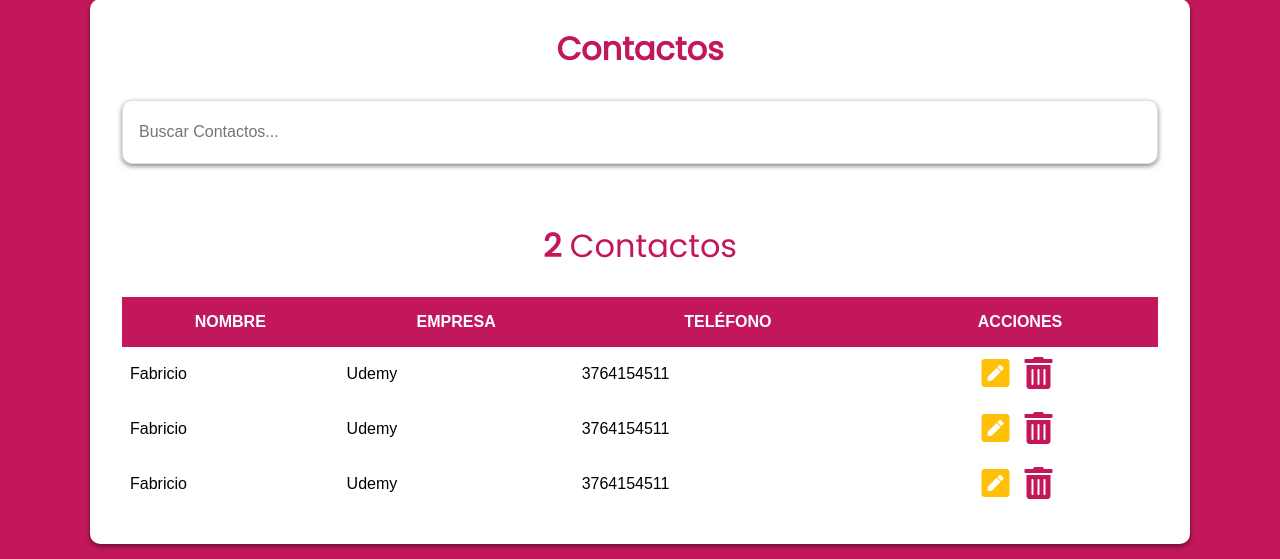
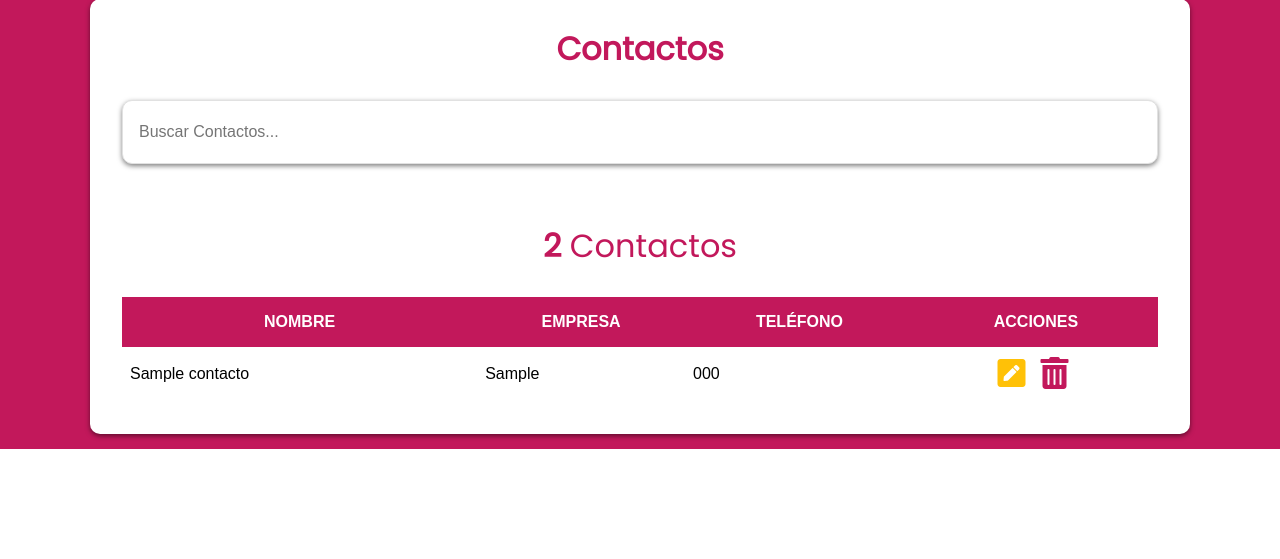
Before and after one commit to FabriJuncal/CRUD-Project-Contacts-Agenda-master, a PHP site: page / in a window 1280 px wide. Shown: the part 521-1080 px from the top of the page. After the commit the page ends 970 px from the top, so only its background shows below. Run offline with PHP 8.4, Linux system fonts and the light colour scheme; tables that the repository leaves empty or names only in its code hold one stand-in row (values such as "Sample post").

Commit message:
Se imprimen todos los registros de la BD

```diff
--- /dev/null
+++ b/inc/funciones/funciones.php
@@ -0,0 +1,16 @@
+<?php
+
+    function obtenerContactos(){
+        include 'bd.php';
+
+        try {
+
+            return $conn->query("SELECT id, nombre, empresa, telefono FROM contactos");
+
+        } catch (Exception $e) {
+
+            echo "Error!!" . $e->getMessage() . "<br>";
+            return false;
+
+        }
+    }
--- a/index.php
+++ b/index.php
@@ -1,4 +1,7 @@
-<?php include 'inc/layout/header.php'; ?>
+<?php
+    include 'inc/funciones/funciones.php';
+    include 'inc/layout/header.php';
+?>
 
 <div class="contenedor-barra">
     <h1>Agenda de Contactos</h1>
@@ -33,53 +36,32 @@
                 </thead>
 
                 <tbody>
+
+                    <?php
+                        $contactos = obtenerContactos();
+                            if($contactos->num_rows){
+
+                            foreach($contactos as $contacto){ ?>
+
+
                             <tr>
-                        <td>Fabricio</td>
-                        <td>Udemy</td>
-                        <td>3764154511</td>
+                                <td><?php echo $contacto['nombre'] ?></td>
+                                <td><?php echo $contacto['empresa'] ?></td>
+                                <td><?php echo $contacto['telefono'] ?></td>
                                 <td>
-                            <a href="editar.php?id=1" class="btn-editar btn">
+                                    <a href="editar.php?id=<?php echo $contacto['id'] ?>" class="btn-editar btn">
                                         <i class="fas fa-pen-square"></i>
                                     </a>
 
                                     <!-- "data-id" es un atributo personalisado, es una nueva caracteristica de HTML, agragando data-[nombre], creamos el atributo personalisado -->
-                            <button data-id="1" type="button" class="btn-borrar btn">
+                                    <button data-id="<?php echo $contacto['id'] ?>" type="button" class="btn-borrar btn">
                                         <i class="fas fa-trash-alt"></i>
                                     </button>
                                 </td>
                             </tr>
 
-                    <tr>
-                        <td>Fabricio</td>
-                        <td>Udemy</td>
-                        <td>3764154511</td>
-                        <td>
-                            <a href="editar.php?id=1" class="btn-editar btn">
-                                <i class="fas fa-pen-square"></i>
-                            </a>
-
-                            <!-- "data-id" es un atributo personalisado, es una nueva caracteristica de HTML, agragando data-[nombre], creamos el atributo personalisado -->
-                            <button data-id="1" type="button" class="btn-borrar btn">
-                                <i class="fas fa-trash-alt"></i>
-                            </button>
-                        </td>
-                    </tr>
-
-                    <tr>
-                        <td>Fabricio</td>
-                        <td>Udemy</td>
-                        <td>3764154511</td>
-                        <td>
-                            <a href="editar.php?id=1" class="btn-editar btn">
-                                <i class="fas fa-pen-square"></i>
-                            </a>
-
-                            <!-- "data-id" es un atributo personalisado, es una nueva caracteristica de HTML, agragando data-[nombre], creamos el atributo personalisado -->
-                            <button data-id="1" type="button" class="btn-borrar btn">
-                                <i class="fas fa-trash-alt"></i>
-                            </button>
-                        </td>
-                    </tr>
+                        <?php  }
+                    } ?>
                 </tbody>
 
             </table>
--- a/js/app.js
+++ b/js/app.js
@@ -45,7 +45,7 @@ function leerFormulario(e){
     }
 }
 
-/** Inserta en la base de datos via Ajax **/
+/** Insercion en la base de datos via Ajax **/
 function insertarBD(datos){
     // 1)Llamado a Ajax
 
```
Lines whose indentation alone changed are shown as unchanged.
